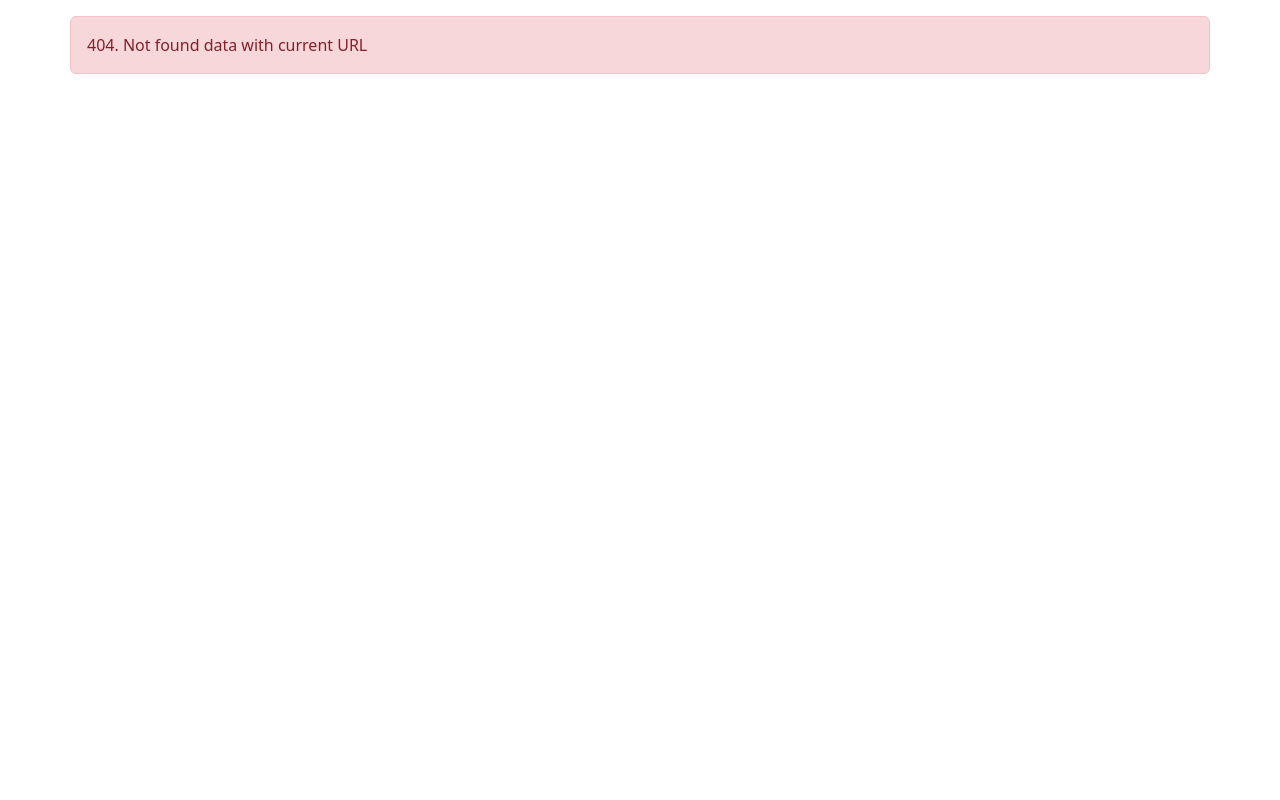
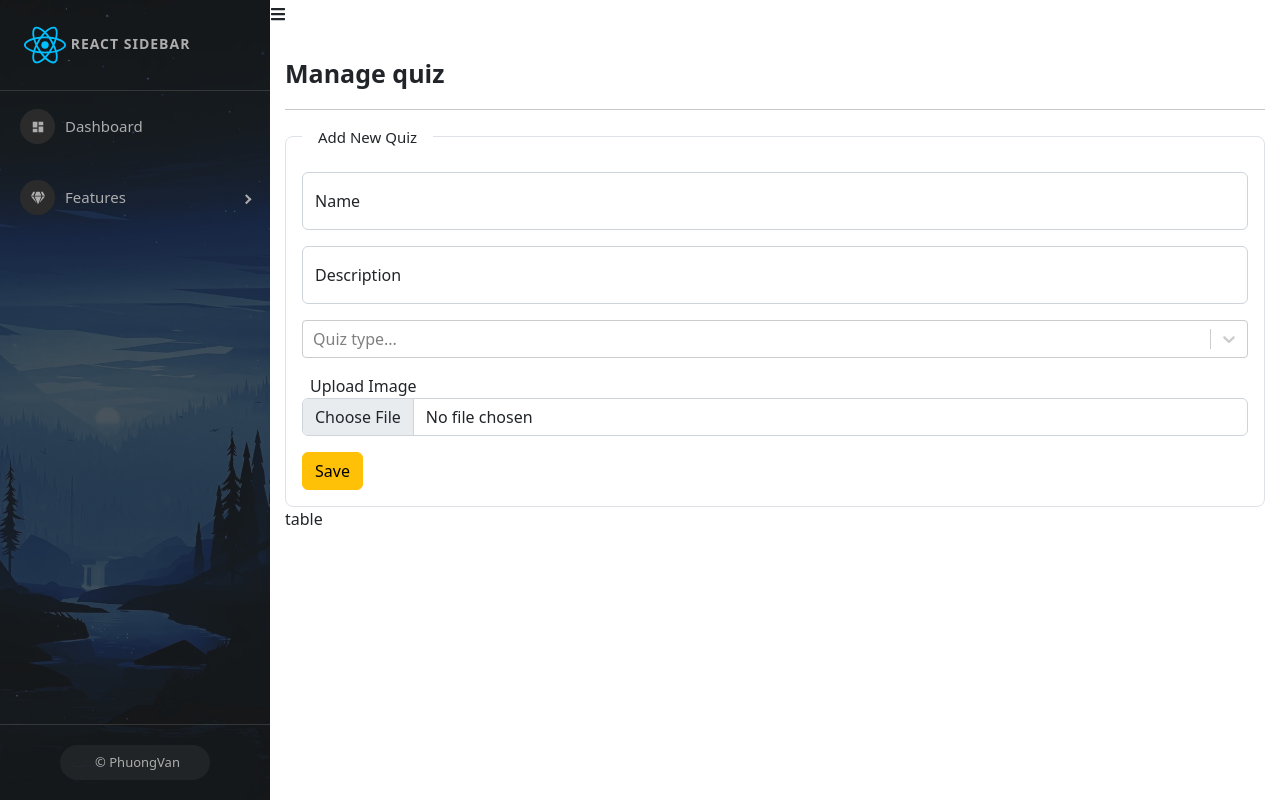
Before and after one commit to phuongvan-dlpc/react-redux-leaning, a React (Create React App) app: page /admins/manage-quizzes in a window 1280 px wide. Before the commit this address had no page. Built offline with nearby package versions, Linux system fonts and the light colour scheme.

Commit message:
video-89

```diff
--- a/package.json
+++ b/package.json
@@ -19,6 +19,7 @@
     "react-redux": "^8.0.1",
     "react-router-dom": "^6.3.0",
     "react-scripts": "5.0.1",
+    "react-select": "5.4.0",
     "react-toastify": "^9.0.7",
     "redux": "^4.2.0",
     "redux-devtools-extension": "^2.13.9",
--- a/src/Layout.js
+++ b/src/Layout.js
@@ -11,6 +11,7 @@ import 'react-toastify/dist/ReactToastify.css';
 import Register from './components/Auth/Register';
 import ListQuiz from './components/User/ListQuiz';
 import DetailQuiz from './components/User/DetailQuiz';
+import ManageQuiz from './components/Admin/Content/Quiz/ManageQuiz';
 
 const NotFound = () => {
     return (<div className='container mt-3 alert alert-danger'>
@@ -30,6 +31,7 @@ const Layout = (props) => {
                 <Route path='/admins' element={<Admin />}>
                     <Route index element={<Dashboard />} />
                     <Route path='manage-users' element={<ManageUser />} />
+                    <Route path='manage-quizzes' element={<ManageQuiz />} />
                 </Route>
                 <Route path='/login' element={<Login />} />
                 <Route path='/register' element={<Register />} />
--- /dev/null
+++ b/src/components/Admin/Content/Quiz/ManageQuiz.js
@@ -0,0 +1,89 @@
+import { useState } from "react";
+import "./ManageQuiz.scss";
+import Select from "react-select";
+
+const options = [
+    { value: 'EASY', label: 'EASY' },
+    { value: 'MEDIUM', label: 'MEDIUM' },
+    { value: 'HARD', label: 'HARD' },
+];
+
+const ManageQuiz = (props) => {
+    const [name, setName] = useState('');
+    const [description, setDescription] = useState('');
+    const [type, setType] = useState('EASY');
+    const [image, setImage] = useState(null);
+
+    const handleChangFile = (event) => {
+        if (event.target && event.target.files && event.target.files[0]) {
+            setImage(event.target.files[0]);
+        }
+    }
+
+    const handleSubmitQuiz = () => {
+        alert("you clicked save button");
+    }
+
+    return (
+        <div className="quiz-container">
+            <div className="title">
+                Manage quiz
+            </div>
+            <hr />
+            <div className="add-new">
+                <fieldset className="border rounded-3 p-3">
+                    <legend className="float-none w-auto px-3">Add New Quiz</legend>
+                    <div className="form-floating mb-3">
+                        <input
+                            type="text"
+                            className="form-control"
+                            placeholder="Your quiz name"
+                            value={name}
+                            onChange={(event) => setName(event.target.value)}
+                        />
+                        <label>Name</label>
+                    </div>
+                    <div className="form-floating">
+                        <input
+                            type="text"
+                            className="form-control"
+                            placeholder="Description..."
+                            value={description}
+                            onChange={(event) => setDescription(event.target.value)}
+                        />
+                        <label>Description</label>
+                    </div>
+                    <div className="my-3">
+                        <Select
+                            defaultValue={type}
+                            onChange={setType}
+                            options={options}
+                            placeholder="Quiz type..."
+                        />
+                    </div>
+                    <div className="more-actions form-group">
+                        <label className="mx-2">Upload Image</label>
+                        <input
+                            type="file"
+                            className="form-control"
+                            onChange={(event) => handleChangFile(event)}
+                        />
+                    </div>
+                    <div>
+                        <button
+                            className="btn btn-warning mt-3"
+                            onClick={() => handleSubmitQuiz()}
+                        >
+                            Save
+                        </button>
+                    </div>
+                </fieldset>
+            </div>
+            <div className="list-detail">
+                table
+            </div>
+        </div>
+    )
+}
+
+export default ManageQuiz;
--- /dev/null
+++ b/src/components/Admin/Content/Quiz/ManageQuiz.scss
@@ -0,0 +1,16 @@
+.quiz-container {
+    padding: 15px;
+
+    .title {
+        font-size: 25px;
+        font-weight: 600;
+    }
+
+    .add-new {
+        legend {
+            font-size: 15px;
+        }
+    }
+
+    .list-detail {}
+}
--- a/src/components/Admin/SideBar.js
+++ b/src/components/Admin/SideBar.js
@@ -3,9 +3,10 @@ import 'react-pro-sidebar/dist/css/styles.css';
 import sidebarBg from '../../assets/sidebar-bg-img.jpg'
 import { FaGem, FaReact } from "react-icons/fa";
 import { MdDashboard } from "react-icons/md";
-import { Link } from 'react-router-dom';
+import { Link, useNavigate } from 'react-router-dom';
 
 const SideBar = (props) => {
+    const navigate = useNavigate();
     const { image, collapsed, toggled, handleToggleSidebar } = props;
     return (
         <>
@@ -30,7 +31,7 @@ const SideBar = (props) => {
                         }}
                     >
                         <FaReact size={"3em"} color={"00bfff"} />
-                        <span>React sidebar</span>
+                        <span onClick={() => navigate("/")}> React sidebar </span>
                     </div>
                 </SidebarHeader>
 
@@ -53,7 +54,10 @@ const SideBar = (props) => {
                                 Quản lý user
                                 <Link to="/admins/manage-users" />
                             </MenuItem>
-                            <MenuItem> Quản lý bài quiz</MenuItem>
+                            <MenuItem>
+                                Quản lý bài quiz
+                                <Link to="/admins/manage-quizzes" />
+                            </MenuItem>
                             <MenuItem>Quản lý câu hỏi</MenuItem>
                         </SubMenu>
 
```
Also changed, not shown: 1 other file (tests, documents, lock files or other folders).
